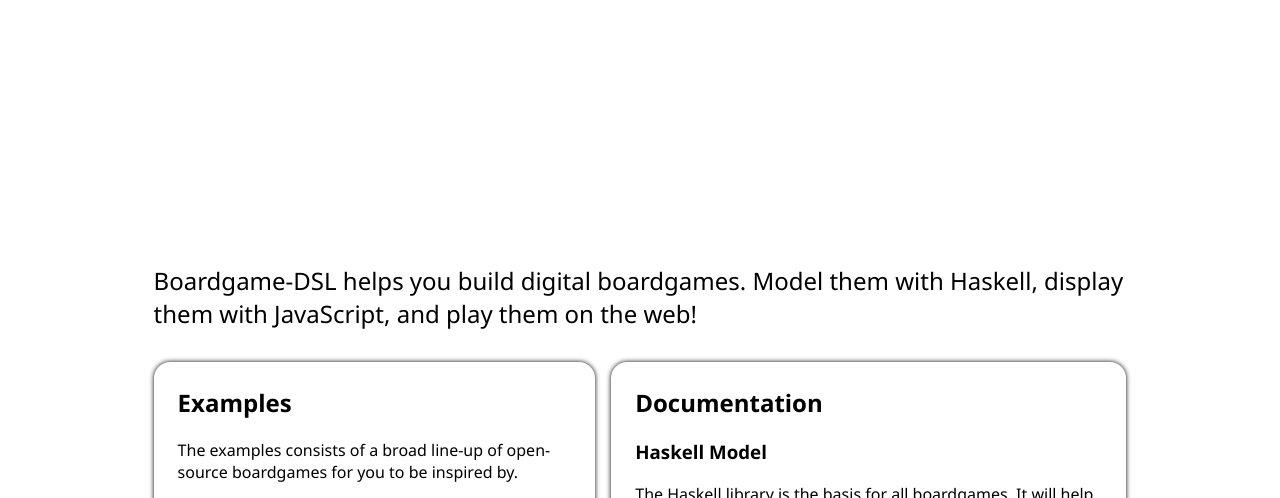
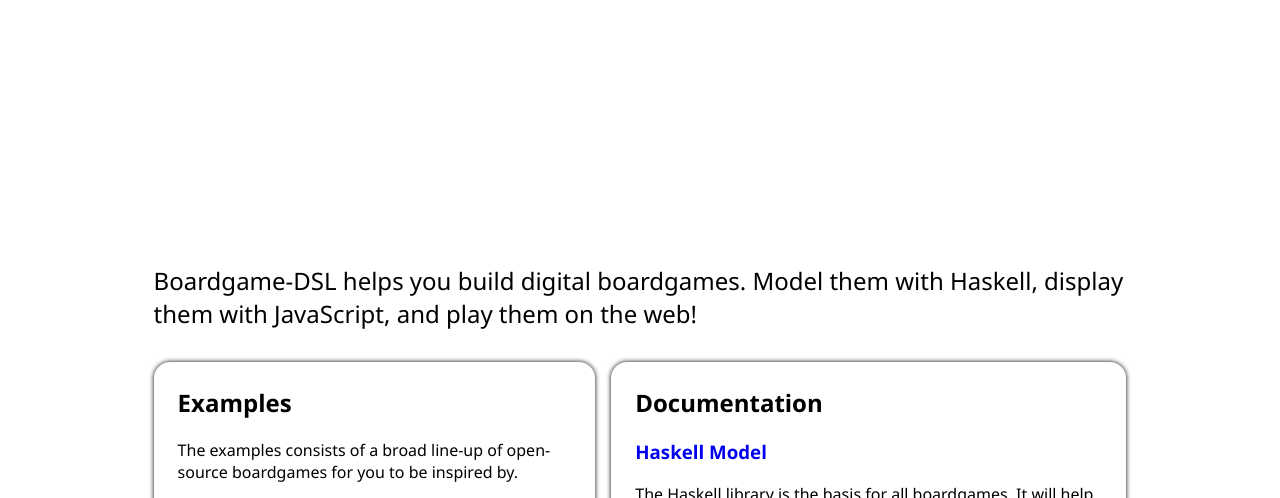
Before and after one commit to Boardgame-DSL/Boardgame-DSL.github.io, a plain HTML site: page index.html in a window 1280 px wide. Shown: the part 454-952 px from the top of the page. Drawn offline with Linux system fonts and the light colour scheme.

Commit message:
Link to Haskell documentation

```diff
--- a/index.html
+++ b/index.html
@@ -42,7 +42,7 @@
 				<h2>Documentation</h2>
 				<section>
 					<h3>
-						Haskell Model
+						<a href="./haskell/">Haskell Model</a>
 					</h3>
 					<p>
 						The Haskell library is the basis for all boardgames. It
```
